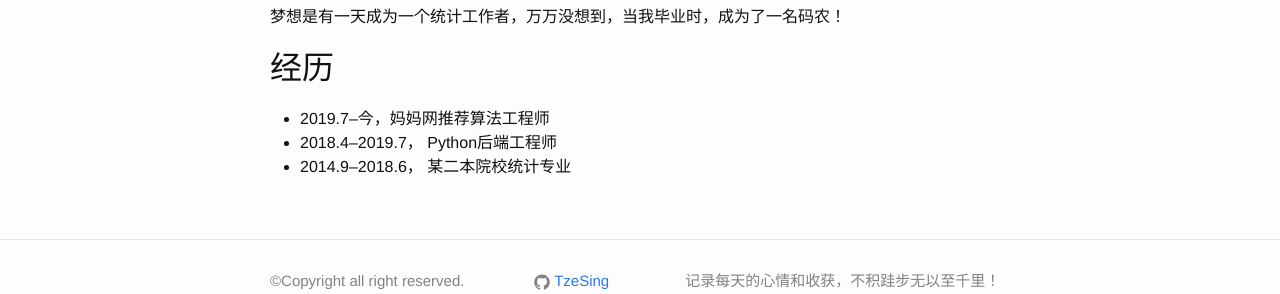
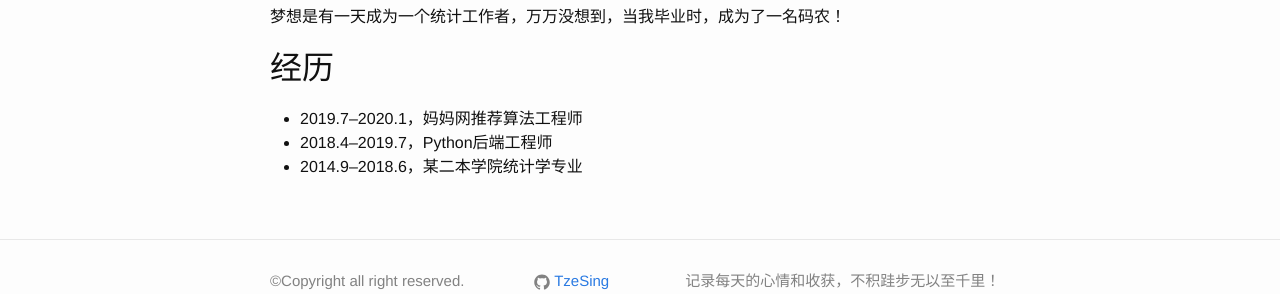
Before and after one commit to TzeSing/TzeSing.github.io, a Jekyll site: the page built from about.md, in a window 1280 px wide. Shown: the part 366-660 px from the top of the page. Built offline with Jekyll 4.4.1, drawn with Linux system fonts in a browser that asks for light colours; comment, search, counter and statistics services are not loaded.

Commit message:
update about.md

```diff
--- a/about.md
+++ b/about.md
@@ -19,6 +19,6 @@ Hi，我是江子星，一个希望在数据行业扎根的小伙子，
 梦想是有一天成为一个统计工作者，万万没想到，当我毕业时，成为了一名码农！
 
 ## 经历
-- 2019.7--今，妈妈网推荐算法工程师
-- 2018.4--2019.7， Python后端工程师
-- 2014.9--2018.6， 某二本院校统计专业
+- 2019.7--2020.1，妈妈网推荐算法工程师
+- 2018.4--2019.7，Python后端工程师
+- 2014.9--2018.6，某二本学院统计学专业
```
Also changed, not shown: _posts/2020-01-10-169 多数元素.md (added, +58 -0 lines).
